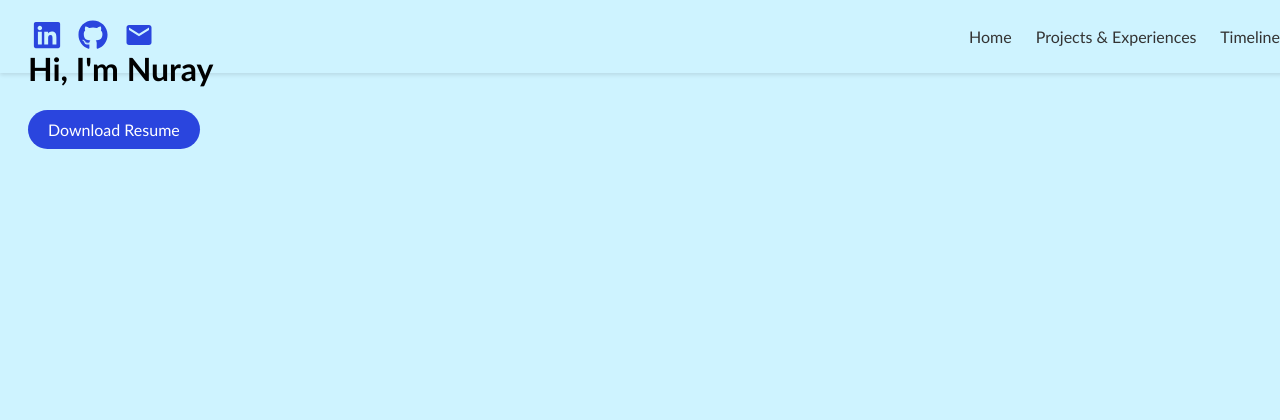
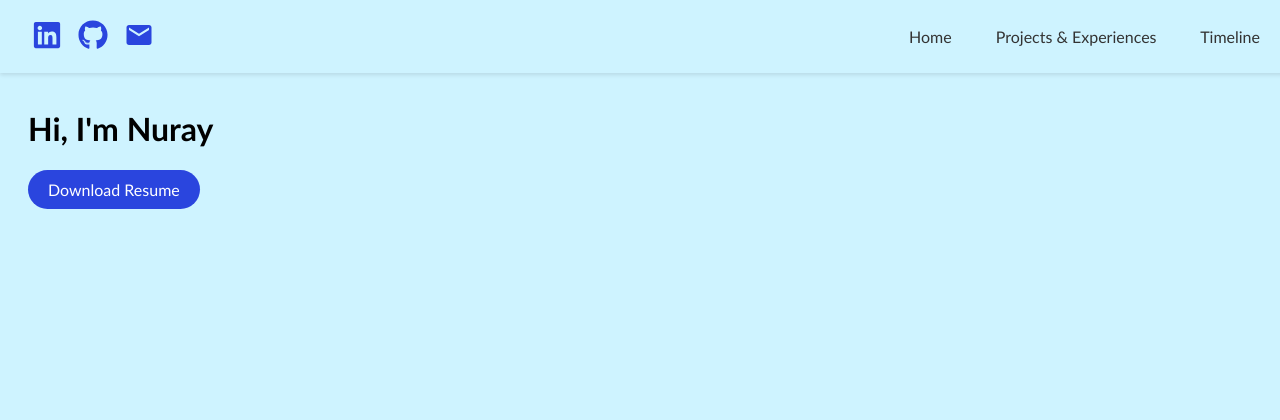
Before and after one commit to nurayyozden/My-Professional-Website, a PHP site: page /pages/index.php in a window 1280 px wide. Shown: the top 420 px of the page. Before the commit the page ends 149 px from the top, so only its background shows below. Run offline with PHP 8.4, Linux system fonts and the light colour scheme.

Commit message:
formatting header

```diff
--- a/public/styles/site.css
+++ b/public/styles/site.css
@@ -6,8 +6,8 @@ html {
 
 body {
     padding: 20px;
+    padding-top:80px;
     font-family: 'Gill Sans', 'Gill Sans MT', Calibri, 'Trebuchet MS', sans-serif;
-
 
 }
 
@@ -23,7 +23,7 @@ body {
 
 
 .nav-buttons a {
-    margin-right: 20px;
+    margin-right: 40px;
     text-decoration: none;
     color: #333; /* Dark gray text */
 }
--- a/router.php
+++ b/router.php
@@ -14,7 +14,7 @@
 // $is_admin = is_user_member_of($db, ADMIN_GROUP_ID);
 
 const ROUTES = array(
-  '/' => 'pages/home.php',
+  '/' => 'pages/index.php',
   // '/meal' => 'pages/meal.php',
   // '/dinner-form' => 'pages/dinner-form.php'
 );
```
